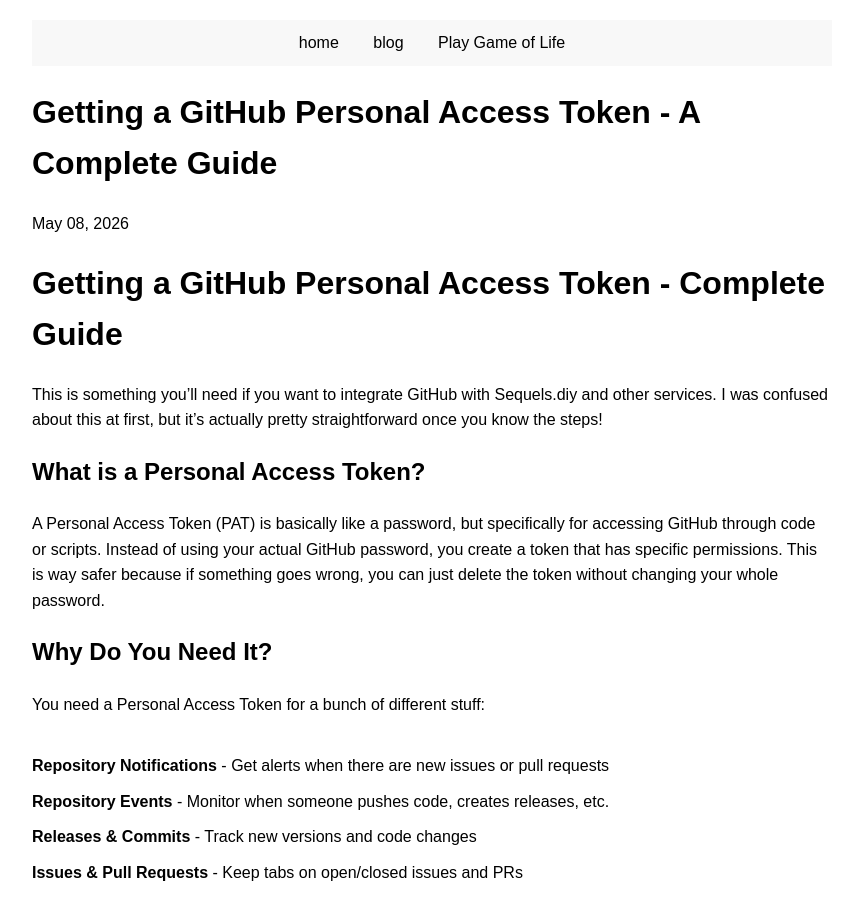
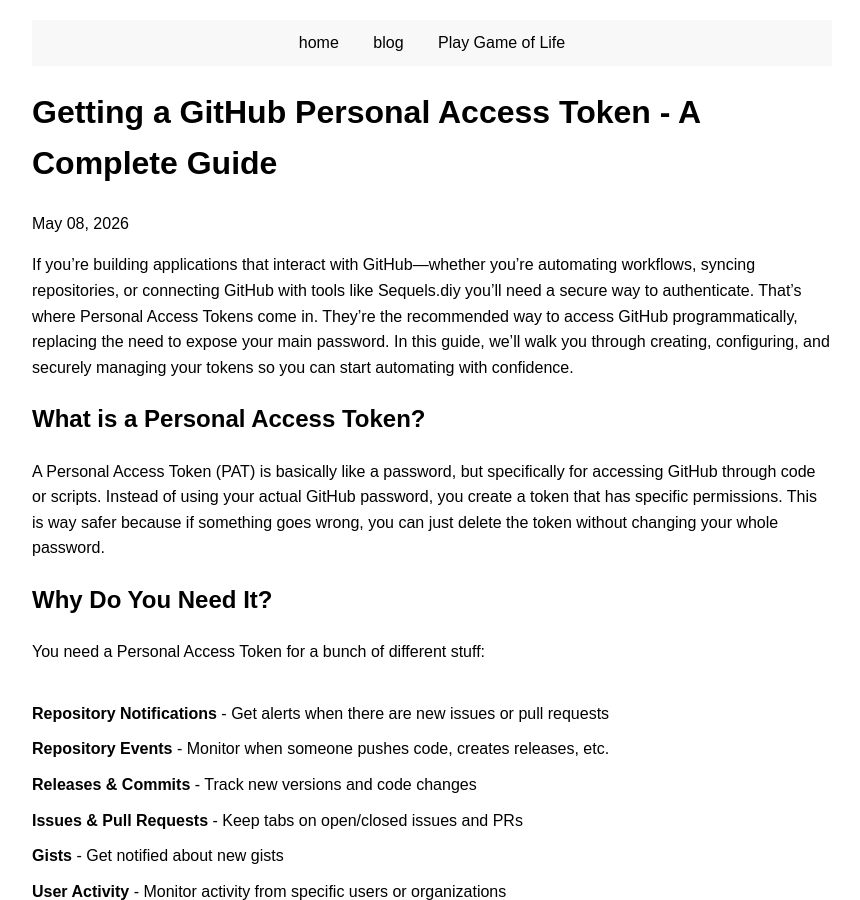
Before and after one commit to arhantbararia/arhantbararia.github.io, a Jekyll site: the page built from _posts/2026-05-08-get-github-token.md, in a window 1280 px wide and 900 px high. Shown: the whole window, without its empty margins (208-1068 px from the left). Built offline with Jekyll 4.4.1, drawn with Linux system fonts in a browser that asks for light colours.

Commit message:
github token retrieval change

```diff
--- a/_posts/2026-05-08-get-github-token.md
+++ b/_posts/2026-05-08-get-github-token.md
@@ -4,10 +4,8 @@
 date: 2026-05-08
 categories: github authentication api
 ---
+If you're building applications that interact with GitHub—whether you're automating workflows, syncing repositories, or connecting GitHub with tools like Sequels.diy you'll need a secure way to authenticate. That's where Personal Access Tokens come in. They're the recommended way to access GitHub programmatically, replacing the need to expose your main password. In this guide, we'll walk you through creating, configuring, and securely managing your tokens so you can start automating with confidence.
 
-# Getting a GitHub Personal Access Token - Complete Guide
-
- This is something you'll need if you want to integrate GitHub with Sequels.diy and other services. I was confused about this at first, but it's actually pretty straightforward once you know the steps!
 
 ## What is a Personal Access Token?
 
```
